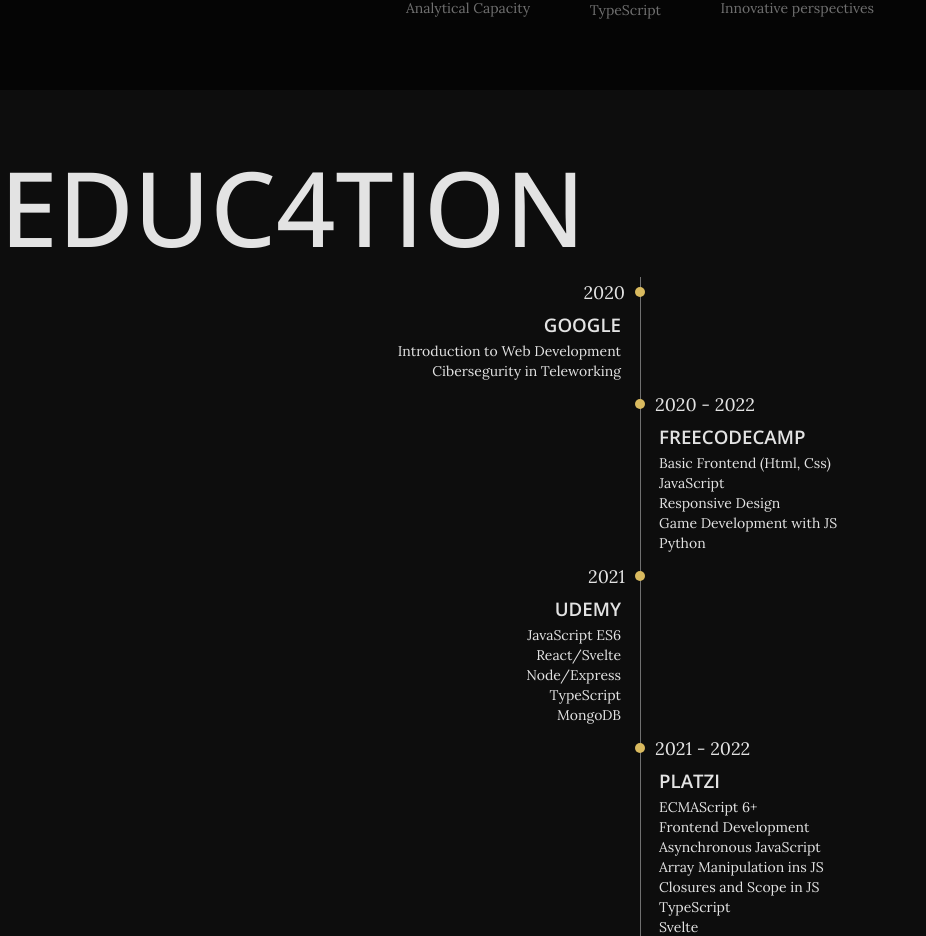
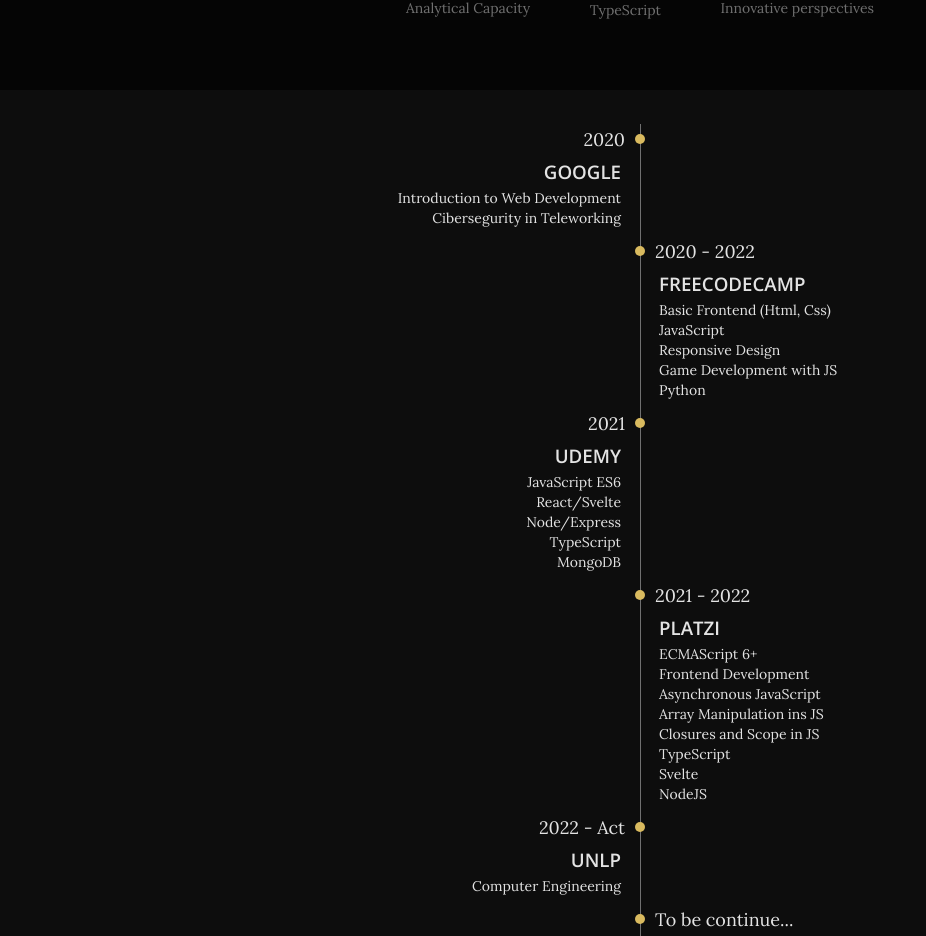
Before and after one commit to VeraLaureano/portfolio, a React (Vite) app: page / in a window 1280 px wide. Shown: the part 1390-2326 px from the top of the page, without its empty margins (0-926 px from the left). Built offline with nearby package versions, Linux system fonts and the light colour scheme.

Commit message:
error solucionado, faltaba una llave en Stack.css

```diff
--- a/src/App.jsx
+++ b/src/App.jsx
@@ -1,4 +1,3 @@
-import './App.css'
 import About from "./Components/About"
 import Footer from "./Components/Footer"
 import Hero from "./Components/Hero"
--- a/src/Components/Stack.css
+++ b/src/Components/Stack.css
@@ -29,6 +29,7 @@
   display: flex;
   justify-content: space-between;
   margin-top: var(--mb-5);
+}
 
 .Stack__link {
   font-size: 14px;
--- a/src/Components/Timeline.jsx
+++ b/src/Components/Timeline.jsx
@@ -1,12 +1,10 @@
 import React from 'react'
 import './Timeline.css'
 import TimelineItem from './TimelineItem'
-import BigTitle from './BigTitle'
 
 const Timeline = () => {
   return (
     <section className="Timeline section" id="educ4tion">
-    <BigTitle>Educ4tion</BigTitle>
     <div className="container section-wrapper">
       <div className="Timeline__items">
         <TimelineItem name="Google" date="2020">
--- a/src/main.jsx
+++ b/src/main.jsx
@@ -1,3 +1,4 @@
+import './main.css'
 import React from 'react'
 import ReactDOM from 'react-dom/client'
 import App from './App.jsx'
```
Also changed, not shown: src/main.css (renamed from src/App.css).
